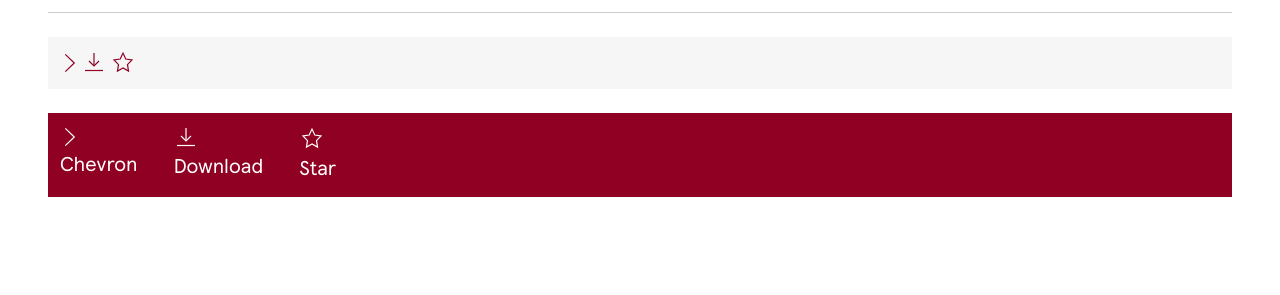
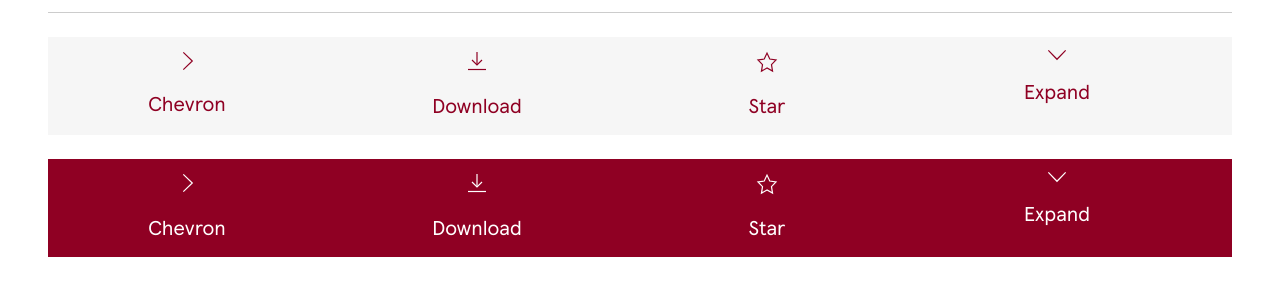
Before and after one commit to mfung1/ITCSS-test, a website: page Markup/icons.html in a window 1280 px wide. Shown: the part 99-394 px from the top of the page. Drawn offline with Linux system fonts and the light colour scheme; files whose address does not match are found by name; a web font is replaced by a local one.

```diff
--- a/Markup/icons.html
+++ b/Markup/icons.html
@@ -10,6 +10,10 @@
       body {background: #fff}
       .panel{background: #f6f6f6;padding:12px;margin: 24px 0;}
       .bg-red {background: #8f0023}
+      .grd {
+        display: grid;
+        grid-template-columns: repeat(auto-fill, minmax(250px, 1fr));
+      }
     </style>
   </head>
   <body>
@@ -19,39 +23,64 @@
         <div class="ddl-divider"></div>
       </section>
       <section class="panel">
-        <svg class="ddl-svg ddl-svg--crmsn" viewBox="0 0 18 24" width="18" height="24">
+        <article class="grd">
+          <div class="ta-c mr-36">
+            <svg class="ddl-svg ddl-svg--crmsn mb-16" viewBox="0 0 18 24" width="18" height="24">
               <polyline points="5.31 3.35 14.28 12 5.31 20.64"></polyline>
             </svg>
-        <svg class="ddl-svg ddl-svg--crmsn" width="24" height="26" viewBox="0 0 24 26">
+            <p class="ddl-t2 cl-crmsn">Chevron</p>
+          </div>
+          <div class="ta-c mr-36">
+            <svg class="ddl-svg ddl-svg--crmsn mb-16" width="24" height="26" viewBox="0 0 24 26">
               <line x1="3" x2="21" y1="20.5" y2="20.5"></line>
               <polyline points="7 11 12 16 17 11"></polyline>
               <line x1="12" x2="12" y1="16" y2="3"></line>
             </svg>
-        <svg class="ddl-svg ddl-svg--crmsn" viewBox="0 0 26 28" width="26" height="28">
+            <p class="ddl-t2 cl-crmsn">Download</p>
+          </div>
+          <div class="ta-c mr-36">
+            <svg class="ddl-svg ddl-svg--crmsn mb-16" viewBox="0 0 26 26" width="26" height="26">
               <polygon class="a" points="13 19.05 7.46 22.12 8.52 15.61 4 10.97 10.24 10.02 13 4.12 15.76 10.02 22 10.97 17.48 15.61 18.54 22.12 13 19.05"></polygon>
             </svg>
+            <p class="ddl-t2 cl-crmsn">Star</p>
+          </div>
+          <div class="ta-c mr-36">
+            <svg class="ddl-svg ddl-svg--crmsn mb-16" width="20" height="12" viewBox="0 0 20 12">                         <path
+              fill="none" fill-rule="evenodd"
+              stroke-width="1.2" d="M18.652 1.312L10 10.276 1.356 1.312"/>
+            </svg>
+            <p class="ddl-t2 cl-crmsn">Expand</p>
+          </div>
+        </article>
       </section>
       <section class="panel bg-red">
-        <article class="flex-grp">
-          <div class="mr-36">
-            <svg class="ddl-svg ddl-svg--wht" viewBox="0 0 18 24" width="18" height="24">
+        <article class="grd">
+          <div class="ta-c mr-36">
+            <svg class="ddl-svg ddl-svg--wht mb-16" viewBox="0 0 18 26" width="18" height="26">
               <polyline points="5.31 3.35 14.28 12 5.31 20.64"></polyline>
             </svg>
             <p class="ddl-t2 cl-wht">Chevron</p>
           </div>
-          <div class="mr-36">
-            <svg class="ddl-svg ddl-svg--wht" width="24" height="26" viewBox="0 0 24 26">
+          <div class="ta-c mr-36">
+            <svg class="ddl-svg ddl-svg--wht mb-16" width="24" height="26" viewBox="0 0 24 26">
               <line x1="3" x2="21" y1="20.5" y2="20.5"></line>
               <polyline points="7 11 12 16 17 11"></polyline>
               <line x1="12" x2="12" y1="16" y2="3"></line>
             </svg>
             <p class="ddl-t2 cl-wht">Download</p>
           </div>
-          <div class="mr-36">
-            <svg class="ddl-svg ddl-svg--wht" viewBox="0 0 26 28" width="26" height="28">
+          <div class="ta-c mr-36">
+            <svg class="ddl-svg ddl-svg--wht mb-16" viewBox="0 0 26 26" width="26" height="26">
               <polygon class="a" points="13 19.05 7.46 22.12 8.52 15.61 4 10.97 10.24 10.02 13 4.12 15.76 10.02 22 10.97 17.48 15.61 18.54 22.12 13 19.05"></polygon>
             </svg>
             <p class="ddl-t2 cl-wht">Star</p>
+          </div>
+          <div class="ta-c mr-36">
+            <svg class="ddl-svg ddl-svg--wht mb-16" width="20" height="12" viewBox="0 0 20 12">                           <path
+              fill="none" fill-rule="evenodd"
+              stroke-width="1.2" d="M18.652 1.312L10 10.276 1.356 1.312"/>
+            </svg>
+            <p class="ddl-t2 cl-wht">Expand</p>
           </div>
         </article>
       </section>
```
Also changed, not shown: Markup/interactives/buttons.html (+40 -5 lines), build/scss/05-Objects/transforms.scss (added), build/scss/06-Components/filter.scss (added), build/scss/06-Components/pill-button.scss, build/scss/06-Components/roundel.scss (added), build/scss/07-Utilities/alignment.scss (added), build/scss/index.scss, dist/css/styles.min.css, 1 other file. Lines whose indentation alone changed are shown as unchanged.
